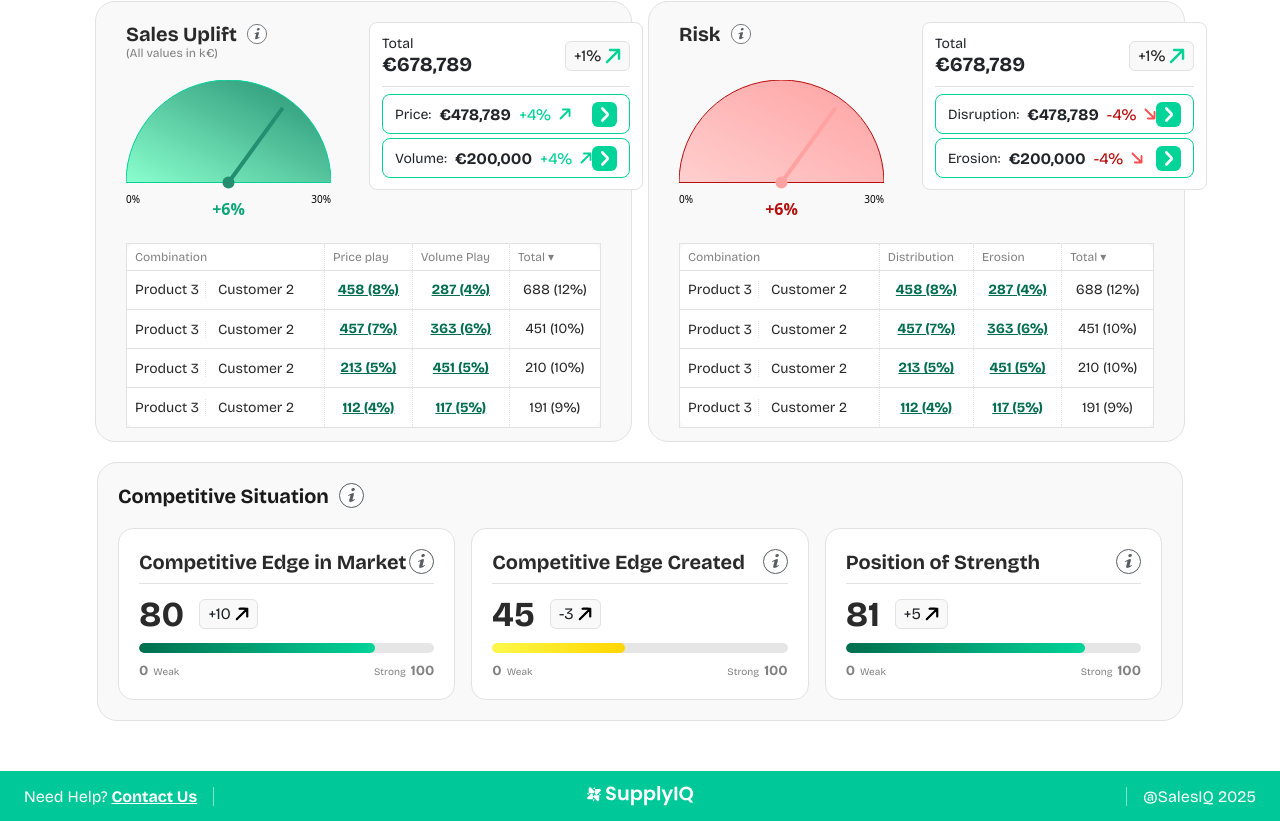
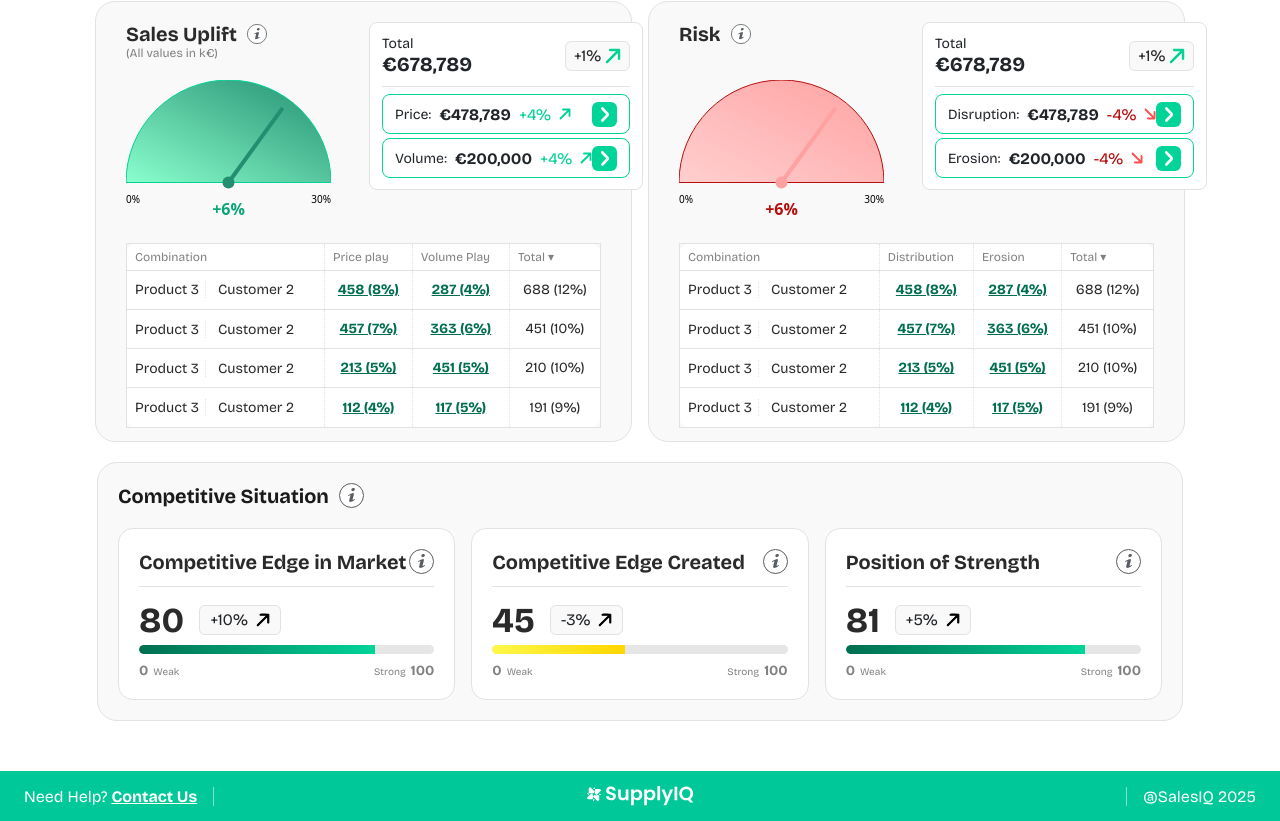
Before and after one commit to SiyanaKostova/figma-to-vue-layout, a Vue app: page / in a window 1280 px wide. Shown: the part 515-1336 px from the top of the page. Built offline with nearby package versions, Linux system fonts and the light colour scheme.

Commit message:
Gradient fixed

```diff
--- a/src/components/CompetitiveSituation/CompetitiveCard.vue
+++ b/src/components/CompetitiveSituation/CompetitiveCard.vue
@@ -11,7 +11,7 @@
       <span class="score">{{ score }}</span>
       <div class="change-box">
         <span :class="{ positive: change >= 0, negative: change < 0 }">
-          {{ change > 0 ? '+' : '' }}{{ change }}
+          {{ change > 0 ? "+" : "" }}{{ change }}%
         </span>
         <img :src="arrowIcon" alt="arrow" />
       </div>
@@ -35,31 +35,30 @@
 </template>
 
 <script setup>
-import infoIcon  from '../../assets/icons/info.svg'
-import arrowIcon from '../../assets/icons/arrow_bl.svg'
-import { computed } from 'vue'
+import infoIcon from "../../assets/icons/info.svg";
+import arrowIcon from "../../assets/icons/arrow_bl.svg";
+import { computed } from "vue";
 
 const props = defineProps({
-  title:  String,
-  score:  Number,
-  change: Number
-})
+  title: String,
+  score: Number,
+  change: Number,
+});
 
 const barStyle = computed(() => {
-  const pct        = Math.min(Math.max(props.score, 0), 100)
-  const startColor = props.score < 50
-    ? 'var(--color-yellow-100)'
-    : 'var(--color-primary-800)'
-  const endColor   = props.score < 50
-    ? 'var(--color-yellow-200)'
-    : 'var(--color-primary-700)'
+  const pct = Math.min(Math.max(props.score, 0), 100);
+  const startColor =
+    props.score < 50 ? "var(--color-yellow-100)" : "var(--color-primary-800)";
+  const endColor =
+    props.score < 50 ? "var(--color-yellow-200)" : "var(--color-primary-700)";
 
   return {
-    width:      `${pct}%`,
-    background: `linear-gradient(to right, ${startColor}, ${endColor})`,
-     backgroundRepeat:'no-repeat'
-  }
-})
+    width: `${pct}%`,
+    background: `linear-gradient(to right, ${startColor}, ${endColor}) no-repeat`,
+    borderRight: `2px solid ${endColor}`,
+    borderRadius: "10px 0 0 10px",
+  };
+});
 </script>
 
 <style scoped lang="scss">
@@ -87,7 +86,7 @@ const barStyle = computed(() => {
 .separator {
   height: 1px;
   background-color: var(--color-gray-300);
-  margin: 8px 0;
+  margin: 12px 0;
 }
 
 .score-row {
@@ -104,8 +103,8 @@ const barStyle = computed(() => {
 .change-box {
   display: flex;
   align-items: center;
-  gap: 4px;
-  padding: 0 8px;
+  gap: 8px;
+  padding: 0 10px;
   height: 30px;
   border-radius: 6px;
   background: var(--color-gray-25);
@@ -119,7 +118,7 @@ const barStyle = computed(() => {
   background: var(--color-gray-200);
   border-radius: 12px;
   overflow: hidden;
-  margin-top: 8px;
+  margin-top: 4px;
 }
 
 .bar {
@@ -127,7 +126,7 @@ const barStyle = computed(() => {
   top: 0;
   left: 0;
   height: 100%;
-  border-radius: 10px;
+  border-radius: 10px 0 0 10px;
 }
 
 .labels {
```
